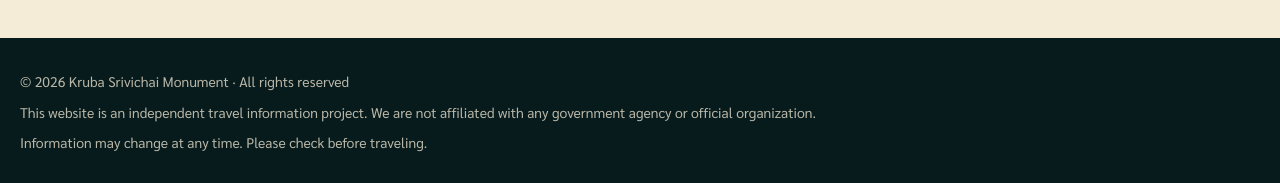
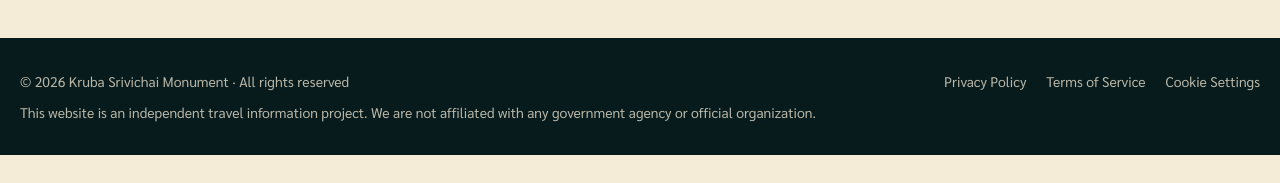
Before and after one commit to n20186005-hash/krubasrivichaimonument, an Astro site: page /en/katha/ in a window 1280 px wide. Shown: the part 4082-4265 px from the top of the page. After the commit the page ends 4237 px from the top, so only its background shows below. Built offline with nearby package versions, Linux system fonts and the light colour scheme; Astro itself is replaced by a stand-in of ours; a web font is replaced by a local one.

Commit message:
Improve multilingual legal pages and footer privacy controls

```diff
--- a/src/components/Footer.astro
+++ b/src/components/Footer.astro
@@ -10,25 +10,31 @@ const copy = {
   zh: {
     rights: '版權所有',
     independence: '本网站是一个独立的旅游信息项目。我们与任何政府机构或官方组织均无关联',
-    accuracy: '信息可能随时变更，请在出行前确认。',
+    privacy: '隐私政策', terms: '服务条款', cookies: 'Cookie 设置',
   },
   en: {
     rights: 'All rights reserved',
     independence: 'This website is an independent travel information project. We are not affiliated with any government agency or official organization.',
-    accuracy: 'Information may change at any time. Please check before traveling.',
+    privacy: 'Privacy Policy', terms: 'Terms of Service', cookies: 'Cookie Settings',
   },
   th: {
     rights: 'สงวนลิขสิทธิ์',
     independence: 'เว็บไซต์นี้เป็นโครงการข้อมูลการท่องเที่ยวอิสระ ไม่มีความเกี่ยวข้องกับหน่วยงานรัฐบาลหรือองค์กรทางการใด ๆ',
-    accuracy: 'ข้อมูลอาจเปลี่ยนแปลงได้ โปรดตรวจสอบก่อนเดินทาง',
+    privacy: 'นโยบายความเป็นส่วนตัว', terms: 'ข้อกำหนดการใช้บริการ', cookies: 'ตั้งค่าคุกกี้',
   },
 }[lang];
 ---
 
 <footer class="bg-teakDeep text-ivory py-8">
-  <div class="max-w-7xl mx-auto px-5 text-xs md:text-sm text-ivory/75 leading-relaxed space-y-2">
-    <p>© 2026 {siteConfig.name[lang]} · {copy.rights}</p>
-    <p>{copy.independence}</p>
-    <p>{copy.accuracy}</p>
+  <div class="max-w-7xl mx-auto px-5 text-xs md:text-sm text-ivory/75 leading-relaxed flex flex-col md:flex-row justify-between gap-6">
+    <div class="space-y-2">
+      <p>© 2026 {siteConfig.name[lang]} · {copy.rights}</p>
+      <p>{copy.independence}</p>
+    </div>
+    <nav aria-label="Legal" class="flex flex-wrap items-start gap-x-5 gap-y-2 md:justify-end md:text-right shrink-0">
+      <a class="hover:text-white underline-offset-4 hover:underline" href={`/${lang}/privacy-policy/`}>{copy.privacy}</a>
+      <a class="hover:text-white underline-offset-4 hover:underline" href={`/${lang}/terms-of-service/`}>{copy.terms}</a>
+      <a class="hover:text-white underline-offset-4 hover:underline" href={`/${lang}/cookie-settings/`}>{copy.cookies}</a>
+    </nav>
   </div>
 </footer>
```
